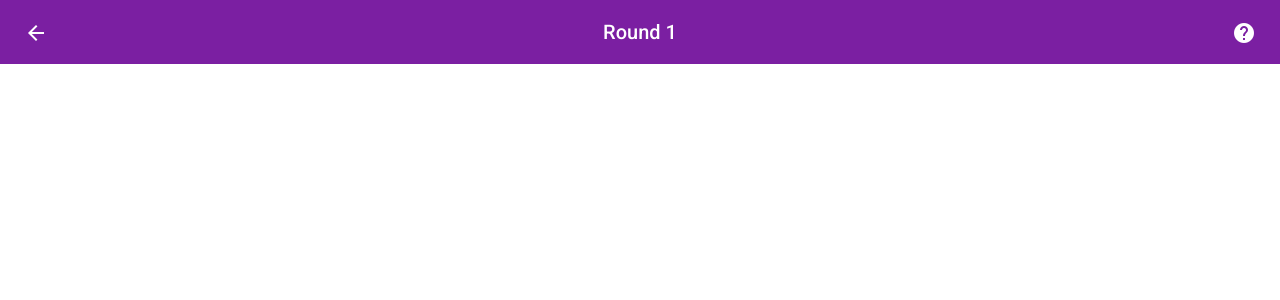
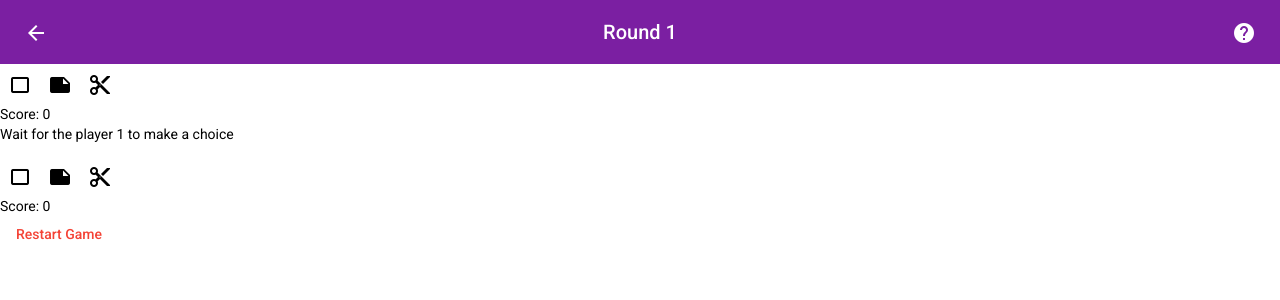
Before and after one commit to ratul0/rockpaperscissors, an Angular app: page /player-vs-computer in a window 1280 px wide. Shown: the top 300 px of the page. Built offline with nearby package versions, Linux system fonts and the light colour scheme.

Commit message:
Add result calculation service

```diff
--- /dev/null
+++ b/src/app/helpers.ts
@@ -0,0 +1,8 @@
+export function randomEnum<T>(anEnum: T): T[keyof T] {
+  const enumValues = Object.keys(anEnum)
+    .map((n) => Number.parseInt(n))
+    .filter((n) => !Number.isNaN(n)) as unknown as T[keyof T][];
+  const randomIndex = Math.floor(Math.random() * enumValues.length);
+  const randomEnumValue = enumValues[randomIndex];
+  return randomEnumValue;
+}
--- /dev/null
+++ b/src/app/models/game.ts
@@ -0,0 +1,20 @@
+export interface Result {
+  player1: Options | null;
+  player2: Options | null;
+  result: string;
+  player1Score: number;
+  player2Score: number;
+  gameStatus: GameStatus;
+  roundNumber: number;
+}
+
+export enum GameStatus {
+  INITIAL_STATE,
+  COMPLETED,
+}
+
+export enum Options {
+  ROCK,
+  PAPER,
+  SCISSOR,
+}
--- a/src/app/pages/player-vs-computer/player-vs-computer.component.html
+++ b/src/app/pages/player-vs-computer/player-vs-computer.component.html
@@ -1 +1,57 @@
-<app-header [roundNumber]="1"></app-header>
+<app-header [roundNumber]="roundNumber"></app-header>
+<div class="board">
+  <div class="player1">
+    <div class="player1_actions">
+      <button
+        mat-icon-button
+        aria-label="rock"
+        (click)="playGame(gameOptions.ROCK)"
+        [disabled]="isCompleted"
+      >
+        <mat-icon>crop_3_2</mat-icon>
+      </button>
+      <button
+        mat-icon-button
+        aria-label="paper"
+        (click)="playGame(gameOptions.PAPER)"
+        [disabled]="isCompleted"
+      >
+        <mat-icon>note</mat-icon>
+      </button>
+      <button
+        mat-icon-button
+        aria-label="scissor"
+        (click)="playGame(gameOptions.SCISSOR)"
+        [disabled]="isCompleted"
+      >
+        <mat-icon>content_cut</mat-icon>
+      </button>
+    </div>
+    <div class="player1_score">Score: {{ result.player1Score }}</div>
+  </div>
+  <div class="status">
+    <p *ngIf="isInitialState">{{ result.result }}</p>
+    <p *ngIf="isCompleted">{{ result.result }}</p>
+  </div>
+  <div class="player2">
+    <div class="player2_actions">
+      <button mat-icon-button aria-label="rock">
+        <mat-icon>crop_3_2</mat-icon>
+      </button>
+      <button mat-icon-button aria-label="paper">
+        <mat-icon>note</mat-icon>
+      </button>
+      <button mat-icon-button aria-label="scissor">
+        <mat-icon>content_cut</mat-icon>
+      </button>
+    </div>
+    <div class="player1_score">Score: {{ result.player2Score }}</div>
+  </div>
+
+  <div class="common_actions">
+    <button *ngIf="isCompleted" mat-button color="accent" (click)="playAgain()">
+      Next Round
+    </button>
+    <button mat-button color="warn" (click)="restart()">Restart Game</button>
+  </div>
+</div>
--- a/src/app/pages/player-vs-computer/player-vs-computer.component.ts
+++ b/src/app/pages/player-vs-computer/player-vs-computer.component.ts
@@ -1,15 +1,79 @@
-import { Component, OnInit } from '@angular/core';
+import { Component } from '@angular/core';
+import { randomEnum } from 'src/app/helpers';
+import { GameStatus, Options, Result } from 'src/app/models/game';
+import { CalculateResultService } from 'src/app/services/result/calculate-result.service';
 
 @Component({
   selector: 'app-player-vs-computer',
   templateUrl: './player-vs-computer.component.html',
-  styleUrls: ['./player-vs-computer.component.scss']
+  styleUrls: ['./player-vs-computer.component.scss'],
 })
-export class PlayerVsComputerComponent implements OnInit {
-
-  constructor() { }
-
-  ngOnInit(): void {
+export class PlayerVsComputerComponent {
+  constructor(private readonly calculateResultService: CalculateResultService) {
+    this.board = this.initializeResult();
   }
 
+  public board: Result;
+
+  public get isInitialState(): boolean {
+    return this.board.gameStatus === GameStatus.INITIAL_STATE;
+  }
+
+  public get isCompleted(): boolean {
+    return this.board.gameStatus === GameStatus.COMPLETED;
+  }
+
+  public get gameOptions(): typeof Options {
+    return Options;
+  }
+
+  public get roundNumber(): number {
+    return this.board.roundNumber;
+  }
+
+  public get result(): Result {
+    return this.board;
+  }
+
+  public playGame(playerChoice: Options): void {
+    this.board = {
+      ...this.board,
+      player1: playerChoice,
+      player2: randomEnum(Options),
+      gameStatus: GameStatus.COMPLETED,
+      roundNumber: this.board.roundNumber + 1,
+    };
+    this.board = this.calculateResultService.calculateResult(this.board);
+    console.log(this.board);
+  }
+
+  public playAgain(): void {
+    this.resetPlayersChoice();
+  }
+
+  public restart(): void {
+    this.board = this.initializeResult();
+  }
+
+  private initializeResult(): Result {
+    return {
+      player1: null,
+      player2: null,
+      result: 'Wait for the player 1 to make a choice',
+      player1Score: 0,
+      player2Score: 0,
+      gameStatus: GameStatus.INITIAL_STATE,
+      roundNumber: 1,
+    };
+  }
+
+  private resetPlayersChoice(): void {
+    this.board = {
+      ...this.board,
+      player1: null,
+      player2: null,
+      result: 'Wait for the player 1 to make a choice',
+      gameStatus: GameStatus.INITIAL_STATE,
+    };
+  }
 }
--- /dev/null
+++ b/src/app/services/result/calculate-result.interface.ts
@@ -0,0 +1,9 @@
+import { InjectionToken } from '@angular/core';
+import { Result } from 'src/app/models/game';
+
+export interface CalculateResultInterface {
+  calculateResult(result: Result): Result;
+}
+
+export let CalculateResultInterfaceToken =
+  new InjectionToken<CalculateResultInterface>('CALCULATE_RESULT_INTERFACE');
--- /dev/null
+++ b/src/app/services/result/calculate-result.service.ts
@@ -0,0 +1,24 @@
+import { Inject, Injectable } from '@angular/core';
+import { Result } from 'src/app/models/game';
+import {
+  CalculateResultInterface,
+  CalculateResultInterfaceToken,
+} from './calculate-result.interface';
+
+@Injectable({
+  providedIn: 'root',
+})
+export class CalculateResultService {
+  constructor(
+    @Inject(CalculateResultInterfaceToken)
+    private strategy: CalculateResultInterface
+  ) {}
+
+  public setStrategy(strategy: CalculateResultInterface): void {
+    this.strategy = strategy;
+  }
+
+  public calculateResult(result: Result): Result {
+    return this.strategy.calculateResult(result);
+  }
+}
--- /dev/null
+++ b/src/app/services/result/rock-paper-scissor.strategy.ts
@@ -0,0 +1,55 @@
+import { Injectable } from '@angular/core';
+
+import { Options, Result } from 'src/app/models/game';
+import { CalculateResultInterface } from './calculate-result.interface';
+
+@Injectable({
+  providedIn: 'root',
+})
+export class RockPaperScissorStrategy implements CalculateResultInterface {
+  calculateResult(result: Result): Result {
+    if (result.player1 === Options.ROCK && result.player2 === Options.SCISSOR) {
+      result.result = 'Player 1 wins';
+      result.player1Score++;
+      return result;
+    } else if (
+      result.player1 === Options.ROCK &&
+      result.player2 === Options.PAPER
+    ) {
+      result.result = 'Player 2 wins';
+      result.player2Score++;
+      return result;
+    } else if (
+      result.player1 === Options.SCISSOR &&
+      result.player2 === Options.PAPER
+    ) {
+      result.result = 'Player 1 wins';
+      result.player1Score++;
+      return result;
+    } else if (
+      result.player1 === Options.SCISSOR &&
+      result.player2 === Options.ROCK
+    ) {
+      result.result = 'Player 2 wins';
+      result.player2Score++;
+      return result;
+    } else if (
+      result.player1 === Options.PAPER &&
+      result.player2 === Options.ROCK
+    ) {
+      result.result = 'Player 1 wins';
+      result.player1Score++;
+      return result;
+    } else if (
+      result.player1 === Options.PAPER &&
+      result.player2 === Options.SCISSOR
+    ) {
+      result.result = 'Player 2 wins';
+      result.player2Score++;
+      return result;
+    } else {
+      result.result = "It's a Draw";
+      return result;
+    }
+  }
+}
```
Also changed, not shown: src/app/app.module.ts (+8 -1 lines), 1 other file (tests, documents, lock files or other folders).
